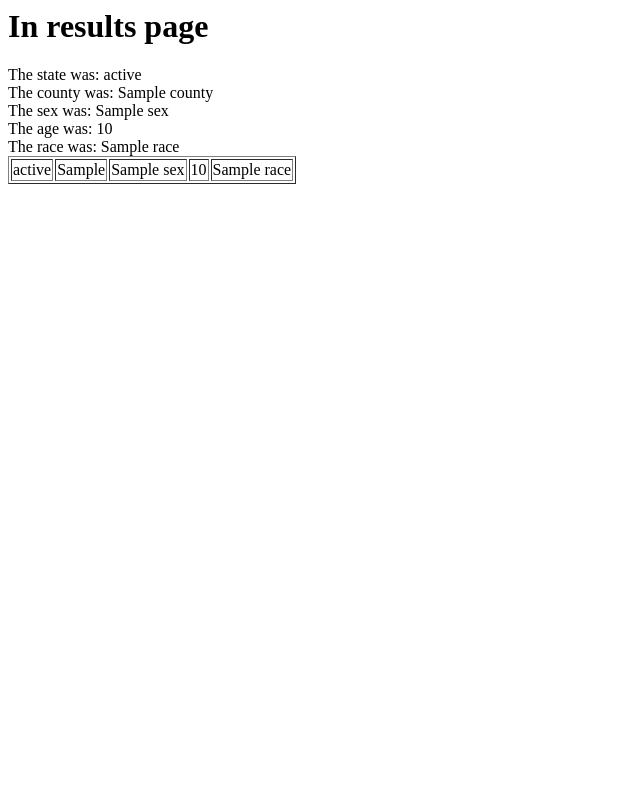
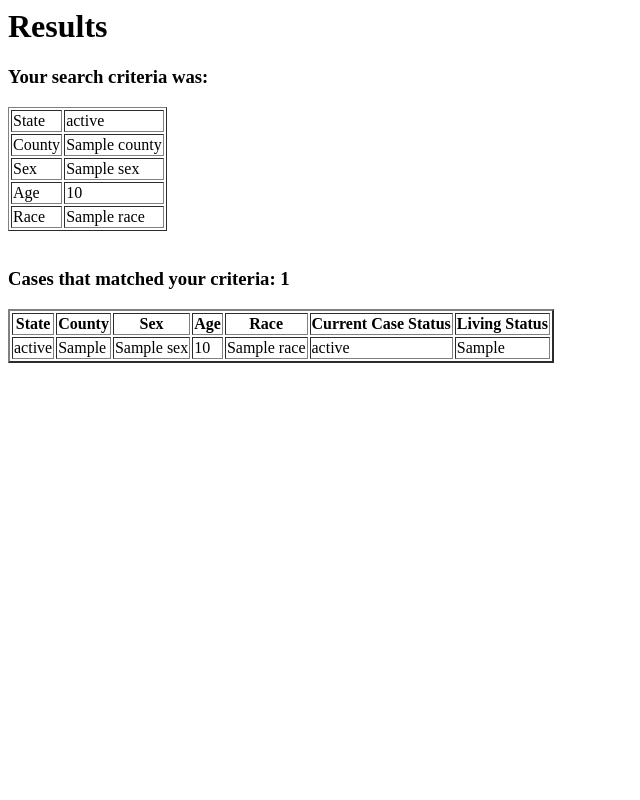
Before and after one commit to RishiKumar0897/CS50Harvard, a Flask app: template covidtracker/templates/result.html in a window 1280 px wide. Shown: the whole page, without its empty margins (0-640 px from the left). Run offline with Flask 2, Linux system fonts and the light colour scheme; the template is opened without the code that fills it: most values are stand-ins (such as "Sample title", 1, 10 or a date in 2020).

Commit message:
no message

```diff
--- a/covidtracker/templates/result.html
+++ b/covidtracker/templates/result.html
@@ -1,12 +1,37 @@
-<h1>In results page</h1>
+<h1>Results</h1>
+<h3>Your search criteria was:</h3>
+<table border = 1>
+    <tr>
+        <td>State</td>
+        <td>{{state}}</td>
+    </tr>
+    <tr>
+        <td>County</td>
+        <td>{{county}}</td>
+    </tr>
+    <tr>
+        <td>Sex</td>
+        <td>{{sex}}</td>
+    </tr>
+    <tr>
+        <td>Age</td>
+        <td>{{age}}</td>
+    </tr>
+    <tr>
+        <td>Race</td>
+        <td>{{race}}</td>
+    </tr>
+</table> <br>
 
-The state was: {{state}} <br>
-The county was: {{county}} <br>
-The sex was: {{sex}} <br>
-The age was: {{age}} <br>
-The race was: {{race}}
-
-<table border="1">
+<h3>Cases that matched your criteria: {{case_count}}</h3>
+<table border="2">
+    <th>State</th>
+    <th>County</th>
+    <th>Sex</th>
+    <th>Age</th>
+    <th>Race</th>
+    <th>Current Case Status</th>
+    <th>Living Status</th>
     {% for item in dict1 %}
         <tr>
             <td>{{item.res_state}}</td>
@@ -14,6 +39,8 @@ The race was: {{race}}
             <td>{{item.sex}}</td>
             <td>{{item.age_group}}</td>
             <td>{{item.race}}</td>
+            <td>{{item.current_status}}</td>
+            <td>{{item.death_yn}}</td>
         </tr>
     {% endfor %}
 </table>
--- a/covidtracker/webpage.py
+++ b/covidtracker/webpage.py
@@ -2,6 +2,7 @@
 from flask import Flask
 from flask import render_template, request
 import urllib.request, json
+import urllib.parse
 
 APP = Flask(__name__)
 
@@ -17,16 +18,18 @@ def result():
     county = request.form['county']
     sex = request.form['sex']
     age = request.form['age']
+    modified_age = urllib.parse.quote(request.form['age'])
     race = request.form['race']
 
-    url = "https://data.cdc.gov/resource/n8mc-b4w4.json?res_state="+ state +"&res_county=" + county
-    print(url)
+
+
+    url = "https://data.cdc.gov/resource/n8mc-b4w4.json?res_state="+ state + "&res_county=" + county + "&sex=" + sex + "&race=" + race  + "&age_group=" + modified_age
 
     response = urllib.request.urlopen(url)
 
     data = response.read()
 
     dict1 = json.loads(data)
-
+    case_count = len(dict1)
     #return render_template('result.html', cdc=dict1["results"])
-    return render_template('result.html', dict1=dict1)
+    return render_template('result.html', case_count=case_count, state=state, county=county, sex=sex, age=age, race=race, dict1=dict1)
```
Also changed, not shown: covidtracker/templates/layout.html (+8 -1 lines).
